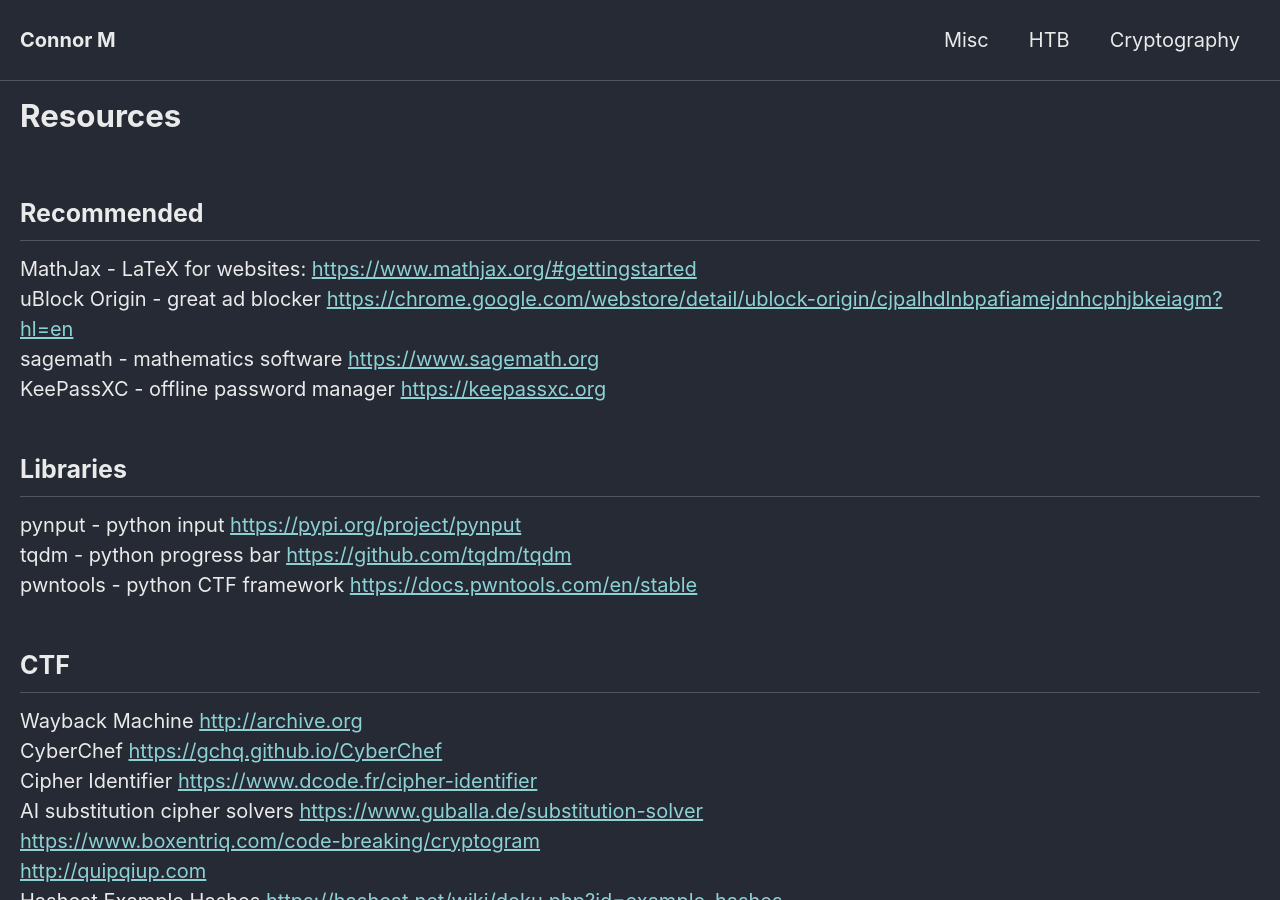
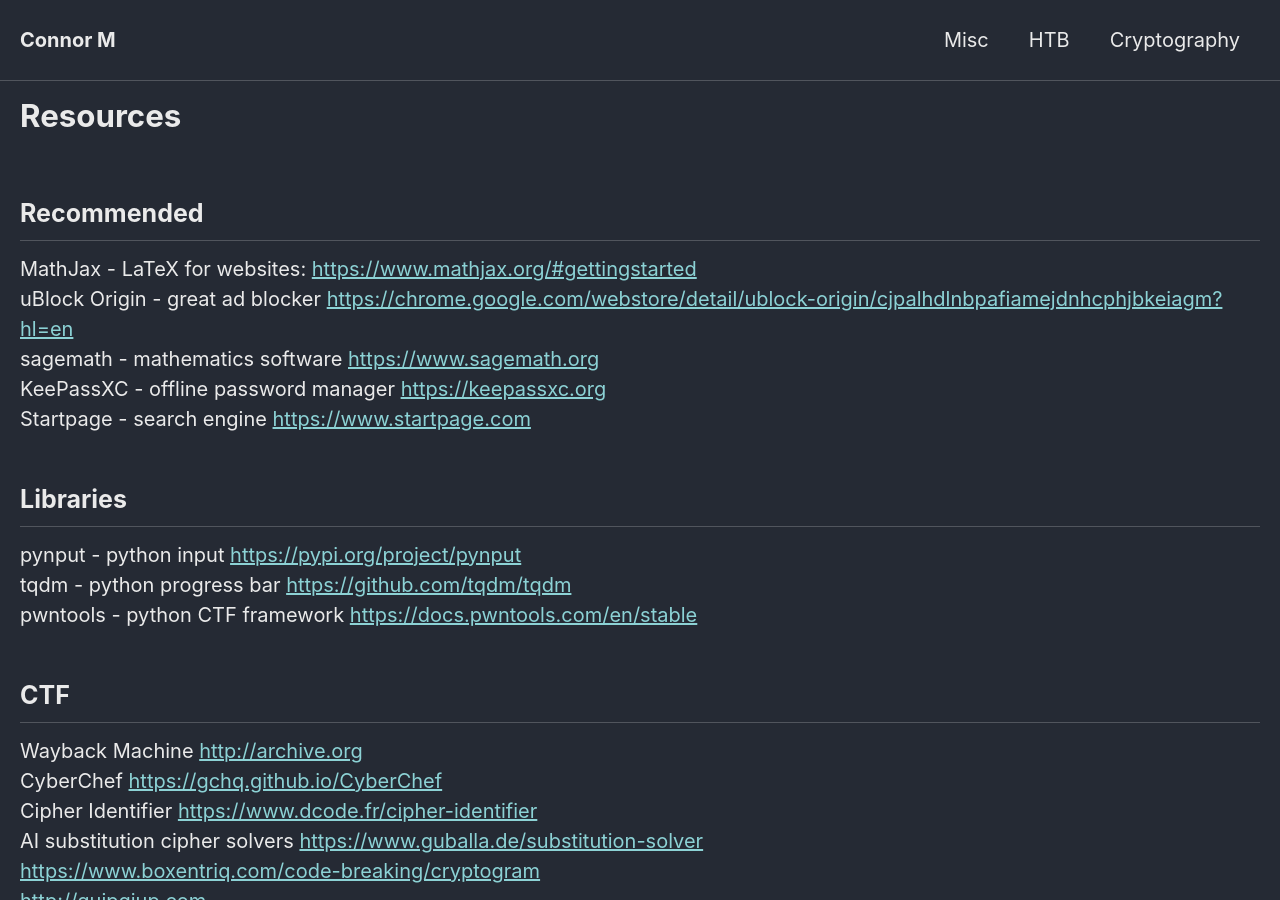
Before and after one commit to Connor-McCartney/Connor-McCartney.github.io, a Jekyll site: the page built from _pages/misc/resources.md, in a window 1280 px wide and 900 px high. Built offline with Jekyll 4.4.1, drawn with Linux system fonts in a browser that asks for light colours; cached includes are drawn as plain includes.

Commit message:
Update resources.md

```diff
--- a/_pages/misc/resources.md
+++ b/_pages/misc/resources.md
@@ -9,6 +9,7 @@ MathJax - LaTeX for websites: <https://www.mathjax.org/#gettingstarted> <br>
 uBlock Origin - great ad blocker <https://chrome.google.com/webstore/detail/ublock-origin/cjpalhdlnbpafiamejdnhcphjbkeiagm?hl=en> <br>
 sagemath - mathematics software <https://www.sagemath.org> <br>
 KeePassXC - offline password manager <https://keepassxc.org> <br>
+Startpage - search engine <https://www.startpage.com> <br>
 
 ## Libraries
 
```
